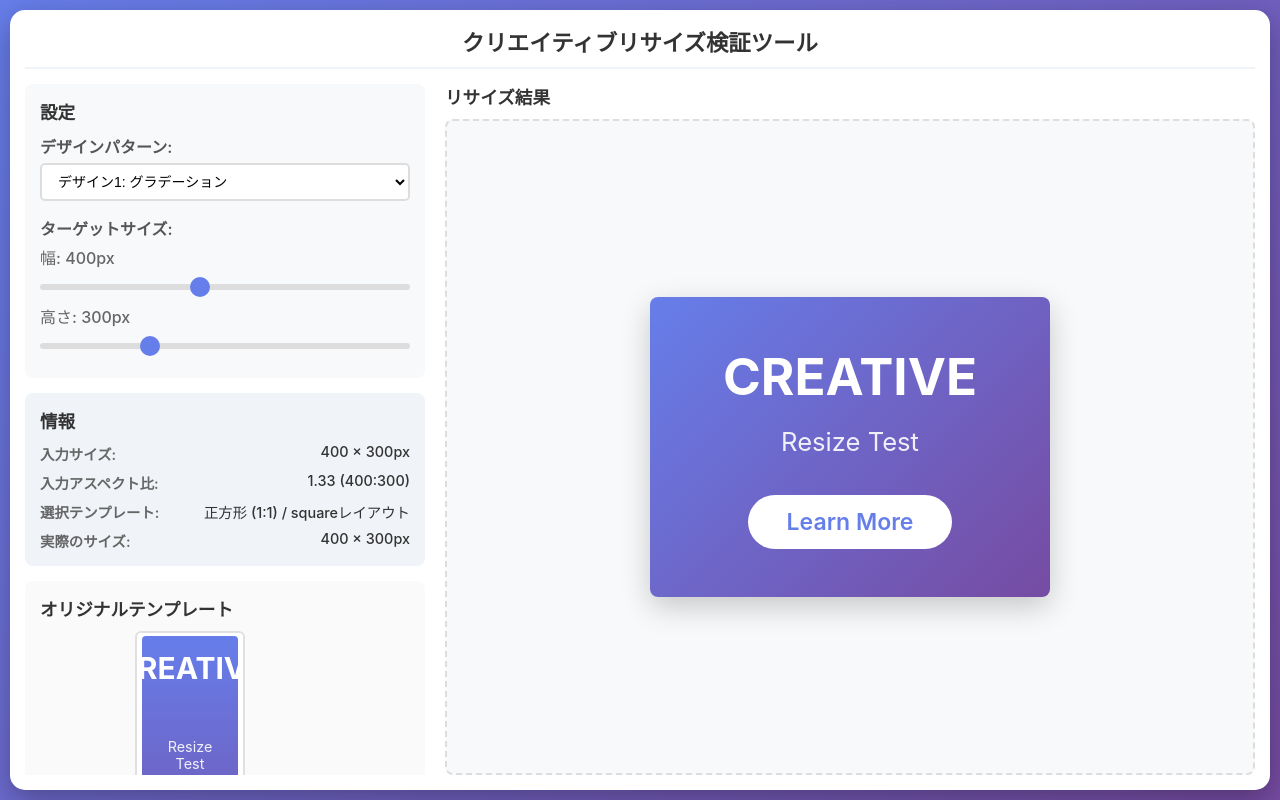
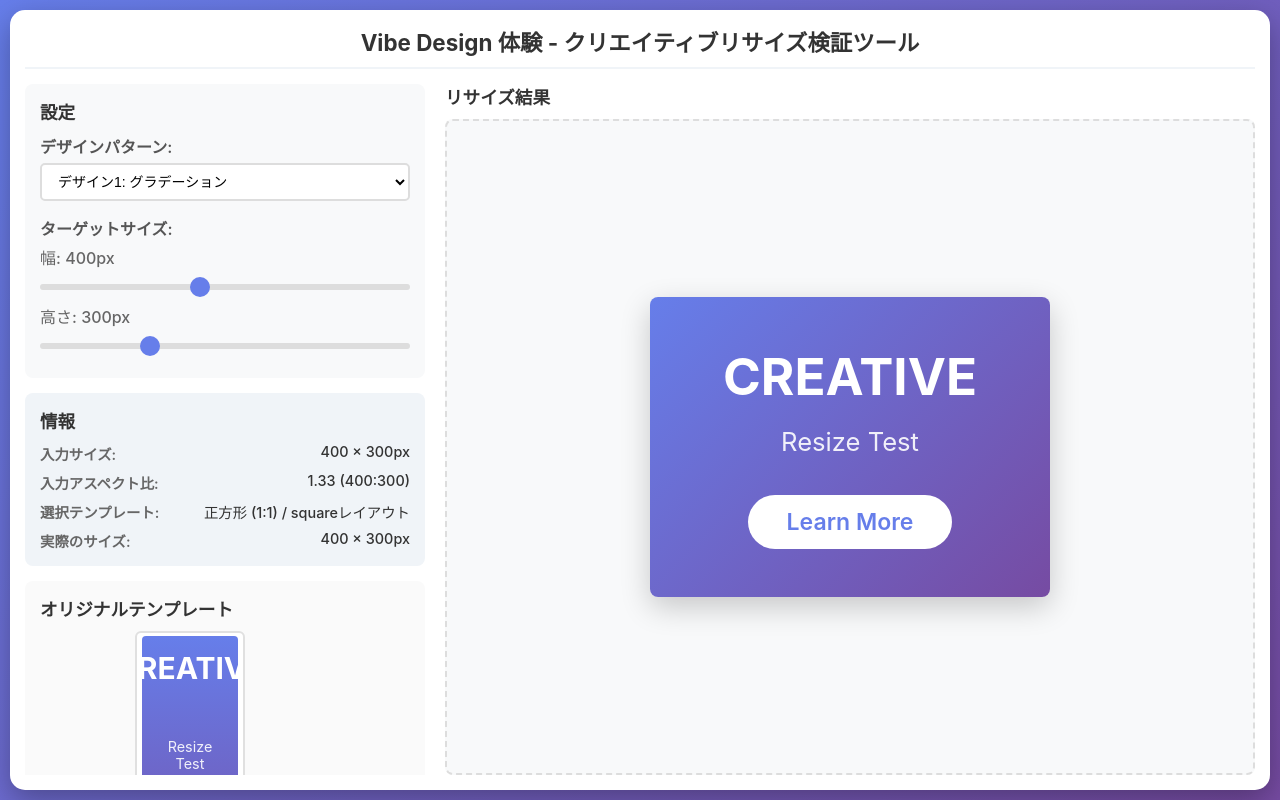
Before and after one commit to shure-dev/html-resize-tool, a plain HTML site: page index.html in a window 1280 px wide. Drawn offline with Linux system fonts and the light colour scheme.

Commit message:
Add: タイトルに「Vibe Design 体験」を追加
- ページタイトル（title要素）を更新
- ヘッダーのh1要素を更新

```diff
--- a/index.html
+++ b/index.html
@@ -3,14 +3,14 @@
 <head>
     <meta charset="UTF-8">
     <meta name="viewport" content="width=device-width, initial-scale=1.0">
-    <title>クリエイティブリサイズ検証ツール</title>
+    <title>Vibe Design 体験 - クリエイティブリサイズ検証ツール</title>
     <link rel="stylesheet" href="styles.css">
     <link rel="stylesheet" href="creative-styles.css">
 </head>
 <body>
     <div class="container">
         <header>
-            <h1>クリエイティブリサイズ検証ツール</h1>
+            <h1>Vibe Design 体験 - クリエイティブリサイズ検証ツール</h1>
         </header>
 
         <div class="main-content">
```
